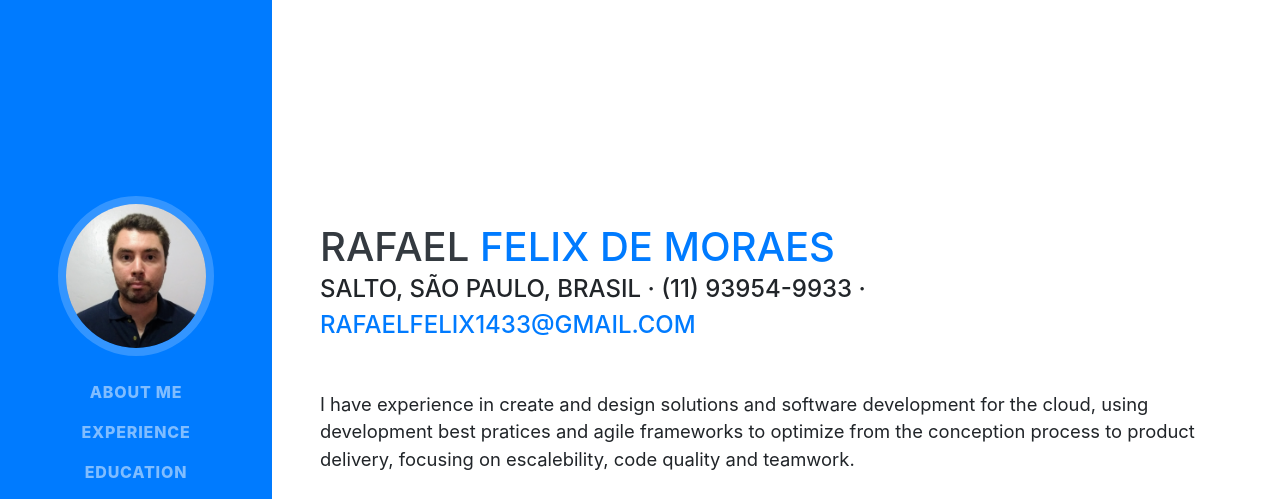
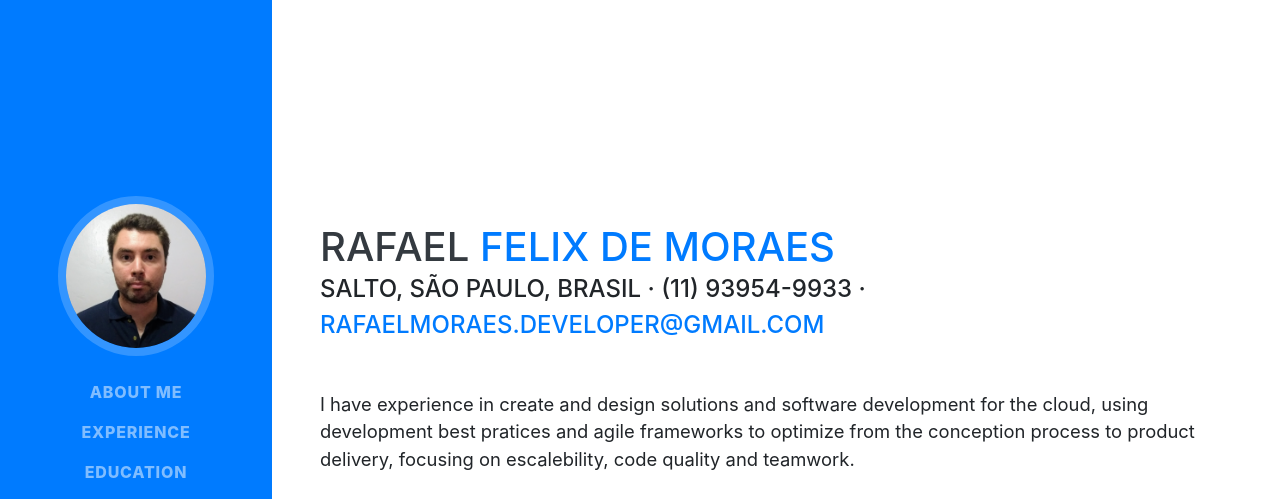
Before and after one commit to rafaelfelixmoraes/rafaelfelixmoraes.github.io, a website with bundled scripts: page index.html in a window 1280 px wide. Shown: the top 499 px of the page. Built offline with nearby package versions, Linux system fonts and the light colour scheme; files whose address does not match are found by name; a web font is replaced by a local one.

Commit message:
Update e-mail address

```diff
--- a/index.html
+++ b/index.html
@@ -72,7 +72,7 @@
           <span class="text-primary">Felix de Moraes</span>
         </h1>
         <div class="subheading mb-5">Salto, São Paulo, Brasil · (11) 93954-9933 ·
-          <a href="mailto:rafaelfelix1433@gmail.com?Subject=Professional Approach - Java" target="_top">rafaelfelix1433@gmail.com</a>
+          <a href="mailto:rafaelfelix1433@gmail.com?Subject=Professional Approach - Java" target="_top">rafaelmoraes.developer@gmail.com</a>
         </div>
         <p class="lead mb-5">I have experience in create and design solutions and software development for the cloud, using development best pratices and agile frameworks to optimize from the conception process to product delivery, focusing on escalebility, code quality and teamwork.</p>
         <div class="social-icons">
```
